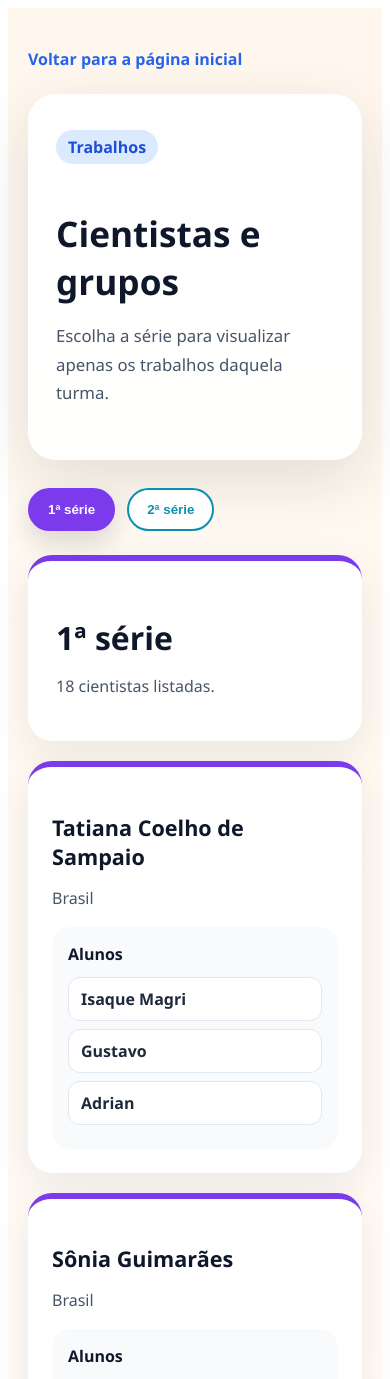
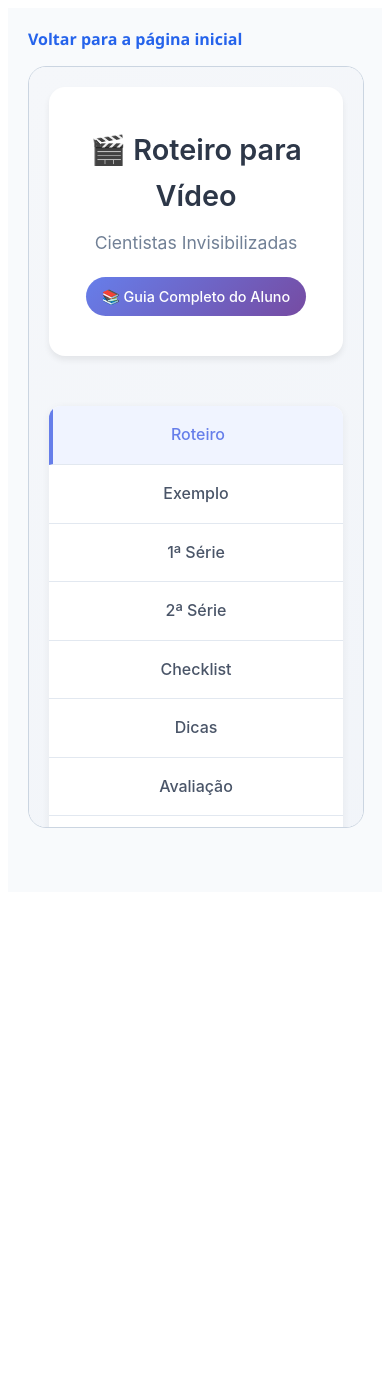
Before and after one commit to Nick91-qui/clone-tabnews, a Next.js app: page /trabalhos in a window 390 px wide. Shown: the top 1379 px of the page. After the commit the page ends 900 px from the top, so only its background shows below. Built offline with nearby package versions, Linux system fonts and the light colour scheme.

Commit message:
feat: atualiza a estrutura da página de trabalhos para incluir visualização de conteúdo HTML dinâmic

```diff
--- a/pages/site.html
+++ b/pages/site.html
@@ -1042,214 +1042,162 @@
       const grupos1serie = [
         {
           num: 1,
-          formato: "Dupla",
           cientista: "Tatiana Coelho de Sampaio",
           pais: "🇧🇷 Brasil",
-          bloco: "Brasileira",
-          integrantes: ["", ""],
+          integrantes: ["Isaque M", "Gustavo", "Adrian"],
         },
         {
           num: 2,
-          formato: "Dupla",
           cientista: "Sônia Guimarães",
           pais: "🇧🇷 Brasil",
-          bloco: "Brasileira/Negra",
-          integrantes: ["", ""],
+          integrantes: ["Yasmin", "Livia"],
         },
         {
           num: 3,
-          formato: "Dupla",
           cientista: "Joana D'Arc Félix de Souza",
           pais: "🇧🇷 Brasil",
-          bloco: "Brasileira/Negra",
-          integrantes: ["", ""],
+          integrantes: ["Alberto", "Leonardo", "Rafael"],
         },
         {
           num: 4,
-          formato: "Dupla",
           cientista: "Marianne Ferreira",
           pais: "🇧🇷 Brasil",
-          bloco: "Brasileira",
-          integrantes: ["", ""],
+          integrantes: ["Samuel", "Brian", "Caua"],
         },
         {
           num: 5,
-          formato: "Dupla",
           cientista: "Katherine Johnson",
           pais: "🇺🇸 EUA",
-          bloco: "Negra",
-          integrantes: ["", ""],
+          integrantes: ["Sophia", "Heloisa", "Davi"],
         },
         {
           num: 6,
-          formato: "Dupla",
           cientista: "Alice Ball",
           pais: "🇺🇸 EUA",
-          bloco: "Negra",
-          integrantes: ["", ""],
+          integrantes: ["Nycolle", "Juliana B"],
         },
         {
           num: 7,
-          formato: "Dupla",
           cientista: "Mae C. Jemison",
           pais: "🇺🇸 EUA",
-          bloco: "Negra",
-          integrantes: ["", ""],
+          integrantes: ["Lucio", "Christian"],
         },
         {
           num: 8,
-          formato: "Dupla",
           cientista: "Gladys West",
           pais: "🇺🇸 EUA",
-          bloco: "Negra",
-          integrantes: ["", ""],
+          integrantes: ["Mario"],
         },
         {
           num: 9,
-          formato: "Dupla",
           cientista: "Wangari Maathai",
           pais: "🇰🇪 Quênia",
-          bloco: "Negra",
-          integrantes: ["", ""],
+          integrantes: ["Fernanda", "Rafaela"],
         },
         {
           num: 10,
-          formato: "Dupla",
           cientista: "Marie Maynard Daly",
           pais: "🇺🇸 EUA",
-          bloco: "Negra",
-          integrantes: ["", ""],
+          integrantes: ["Mateus", "Aquiles"],
         },
         {
           num: 11,
-          formato: "Dupla",
           cientista: "Marie-Anne Paulze Lavoisier",
           pais: "🇫🇷 França",
-          bloco: "Invisibilizada",
-          integrantes: ["", ""],
+          integrantes: ["Maria E", "Breno", "Enzo"],
         },
         {
           num: 12,
-          formato: "Dupla",
           cientista: "Clara Immerwahr",
           pais: "🇩🇪 Alemanha",
-          bloco: "Invisibilizada",
-          integrantes: ["", ""],
+          integrantes: ["Victor", "Ana L E"],
         },
         {
           num: 13,
-          formato: "Dupla",
           cientista: "Kathleen Lonsdale",
           pais: "🇬🇧 Irlanda/Reino Unido",
-          bloco: "Invisibilizada",
-          integrantes: ["", ""],
+          integrantes: ["Amanda", "Betina", "Julia"],
         },
         {
           num: 14,
-          formato: "Dupla",
           cientista: "Ida Noddack",
           pais: "🇩🇪 Alemanha",
-          bloco: "Invisibilizada",
-          integrantes: ["", ""],
+          integrantes: ["Juliana R", "Maria B"],
         },
         {
           num: 15,
-          formato: "Trio",
           cientista: "Shirley Ann Jackson",
           pais: "🇺🇸 EUA",
-          bloco: "Negra",
-          integrantes: ["", "", ""],
+          integrantes: [],
         },
         {
           num: 16,
-          formato: "Trio",
           cientista: "Quarraisha Abdool Karim",
           pais: "🇿🇦 África do Sul",
-          bloco: "Negra",
-          integrantes: ["", "", ""],
+          integrantes: ["Gabriel", "Maria L F"],
         },
         {
           num: 17,
-          formato: "Trio",
           cientista: "Ellen Swallow Richards",
           pais: "🇺🇸 EUA",
-          bloco: "Invisibilizada",
-          integrantes: ["", "", ""],
+          integrantes: [],
         },
         {
           num: 18,
-          formato: "Trio",
           cientista: "Edith Flanigen",
           pais: "🇺🇸 EUA",
-          bloco: "Invisibilizada",
-          integrantes: ["", "", ""],
+          integrantes: [],
         },
       ];
 
       const grupos2serie = [
         {
           num: 1,
-          formato: "Trio",
           cientista: "Tebello Nyokong",
           pais: "🇿🇦 Lesoto/África do Sul",
-          bloco: "Negra",
-          integrantes: ["", "", ""],
+          integrantes: ["Ana Melo", "Anna C", "Kelvin"],
         },
         {
           num: 2,
-          formato: "Trio",
           cientista: "Segenet Kelemu",
           pais: "🇪🇹 Etiópia",
-          bloco: "Negra",
-          integrantes: ["", "", ""],
+          integrantes: ["Victor"],
         },
         {
           num: 3,
-          formato: "Trio",
           cientista: "Francisca Nneka Okeke",
           pais: "🇳🇬 Nigéria",
-          bloco: "Negra",
-          integrantes: ["", "", ""],
+          integrantes: ["Alexandra", "Ana L", "Rebeca"],
         },
         {
           num: 4,
-          formato: "Trio",
           cientista: "Nashwa Eassa",
           pais: "🇸🇩 Sudão",
-          bloco: "Negra",
-          integrantes: ["", "", ""],
+          integrantes: ["Adriana", "Kaian", "Isabel"],
         },
         {
           num: 5,
-          formato: "Dupla",
           cientista: "Marguerite Perey",
           pais: "🇫🇷 França",
-          bloco: "Invisibilizada",
-          integrantes: ["", ""],
+          integrantes: ["Maria Luiza", "Lara"],
         },
         {
           num: 6,
-          formato: "Dupla",
           cientista: "Agnes Pockels",
           pais: "🇩🇪 Alemanha",
-          bloco: "Invisibilizada",
-          integrantes: ["", ""],
+          integrantes: ["Pedro", "Marília", "Maria V", "Gabriela"],
         },
         {
           num: 7,
-          formato: "Dupla",
           cientista: "Harriet Brooks",
           pais: "🇨🇦 Canadá",
-          bloco: "Invisibilizada",
-          integrantes: ["", ""],
+          integrantes: ["Gustavo", "Alice", "Ursula"],
         },
         {
           num: 8,
-          formato: "Quarteto",
           cientista: "Julia Lermontova",
           pais: "🇷🇺 Rússia",
-          bloco: "Invisibilizada",
-          integrantes: ["", "", "", ""],
+          integrantes: ["Aidan", "Julia", "Hadassa", "Joaquim"],
         },
       ];
 
@@ -1261,24 +1209,20 @@
         container.innerHTML = grupos
           .map((grupo) => {
             let nomesHTML = "";
-            grupo.integrantes.forEach((nome, index) => {
-              if (nome && nome.trim() !== "") {
+
+            if (grupo.integrantes.length === 0) {
+              nomesHTML = `<span class="nome-vazio">⚠️ Integrantes a definir</span>`;
+            } else {
+              grupo.integrantes.forEach((nome) => {
                 nomesHTML += `<span class="nome-aluno">👤 ${nome}</span>`;
-              } else {
-                nomesHTML += `<span class="nome-vazio">⚠️ Integrante ${index + 1} — a definir</span>`;
-              }
-            });
-
-            let blocoEmoji = "";
-            if (grupo.bloco.includes("Brasileira")) blocoEmoji = "🇧🇷";
-            else if (grupo.bloco.includes("Negra")) blocoEmoji = "✊🏿";
-            else blocoEmoji = "🟡";
+              });
+            }
 
             return `
                     <div class="grupo-card">
-                        <div class="grupo-num">Grupo ${grupo.num} • ${grupo.formato} ${blocoEmoji}</div>
+                        <div class="grupo-num">Grupo ${grupo.num}</div>
                         <div class="grupo-cientista">${grupo.cientista}</div>
-                        <div class="grupo-info">${grupo.pais} • ${grupo.bloco}</div>
+                        <div class="grupo-info">${grupo.pais}</div>
                         <div class="grupo-integrantes">
                             <span class="label-integrantes">👥 Integrantes:</span>
                             ${nomesHTML}
--- a/pages/trabalhos.js
+++ b/pages/trabalhos.js
@@ -1,364 +1,56 @@
+import fs from "fs";
+import path from "path";
 import Link from "next/link";
-import { useState } from "react";
 
-const trabalhosPorSerie = [
-  {
-    serie: "1ª série",
-    cor: "#7c3aed",
-    trabalhos: [
-      {
-        cientista: "Tatiana Coelho de Sampaio",
-        pais: "Brasil",
-        alunos: ["Isaque Magri", "Gustavo", "Adrian"],
-      },
-      {
-        cientista: "Sônia Guimarães",
-        pais: "Brasil",
-        alunos: ["Yasmin", "Livia"],
-      },
-      {
-        cientista: "Joana D'Arc Félix de Souza",
-        pais: "Brasil",
-        alunos: ["Alberto", "Leonardo", "Rafael"],
-      },
-      {
-        cientista: "Marianne Ferreira",
-        pais: "Brasil",
-        alunos: ["Samuel", "Brian", "Caua"],
-      },
-      {
-        cientista: "Katherine Johnson",
-        pais: "EUA",
-        alunos: ["Sophia", "Heloisa", "Davi"],
-      },
-      {
-        cientista: "Alice Ball",
-        pais: "EUA",
-        alunos: ["Nycolle", "Juliana Burgos"],
-      },
-      {
-        cientista: "Mae C. Jemison",
-        pais: "EUA",
-        alunos: ["Lucio", "Christian"],
-      },
-      {
-        cientista: "Gladys West",
-        pais: "EUA",
-        alunos: ["Mario"],
-      },
-      {
-        cientista: "Wangari Maathai",
-        pais: "Quênia",
-        alunos: ["Fernanda", "Rafaela"],
-      },
-      {
-        cientista: "Marie Maynard Daly",
-        pais: "EUA",
-        alunos: ["Mateus", "Aquiles"],
-      },
-      {
-        cientista: "Marie-Anne Paulze Lavoisier",
-        pais: "França",
-        alunos: ["Maria Eduarda", "Breno", "Enzo"],
-      },
-      {
-        cientista: "Clara Immerwahr",
-        pais: "Alemanha",
-        alunos: ["Victor", "Ana Luiza Efgen"],
-      },
-      {
-        cientista: "Kathleen Lonsdale",
-        pais: "Irlanda/Reino Unido",
-        alunos: ["Amanda", "Betina", "Julia"],
-      },
-      {
-        cientista: "Ida Noddack",
-        pais: "Alemanha",
-        alunos: ["Juliana Ribeiro", "Maria Bisi"],
-      },
-      {
-        cientista: "Shirley Ann Jackson",
-        pais: "EUA",
-        alunos: [],
-      },
-      {
-        cientista: "Quarraisha Abdool Karim",
-        pais: "África do Sul",
-        alunos: ["Gabriel", "Maria Luiza de Freitas"],
-      },
-      {
-        cientista: "Ellen Swallow Richards",
-        pais: "EUA",
-        alunos: [],
-      },
-      {
-        cientista: "Edith Flanigen",
-        pais: "EUA",
-        alunos: [],
-      },
-    ],
-  },
-  {
-    serie: "2ª série",
-    cor: "#0891b2",
-    trabalhos: [
-      {
-        cientista: "Tebello Nyokong",
-        pais: "Lesoto/África do Sul",
-        alunos: ["Ana Melo", "Anna clara", "Kelvin"],
-      },
-      {
-        cientista: "Segenet Kelemu",
-        pais: "Etiópia",
-        alunos: ["Victor"],
-      },
-      {
-        cientista: "Francisca Nneka Okeke",
-        pais: "Nigéria",
-        alunos: ["Alexandra", "Ana Luisa", "Rebeca"],
-      },
-      {
-        cientista: "Nashwa Eassa",
-        pais: "Sudão",
-        alunos: ["Adriana", "Kaian", "Isabel"],
-      },
-      {
-        cientista: "Marguerite Perey",
-        pais: "França",
-        alunos: ["Maria Luiza", "Lara"],
-      },
-      {
-        cientista: "Agnes Pockels",
-        pais: "Alemanha",
-        alunos: ["Pedro", "Marília", "Maria vitoria", "Gabriela"],
-      },
-      {
-        cientista: "Harriet Brooks",
-        pais: "Canadá",
-        alunos: ["Gustavo", "Alice", "Ursula"],
-      },
-      {
-        cientista: "Julia Lermontova",
-        pais: "Rússia",
-        alunos: ["Aidan", "Julia", "Hadassa", "Joaquim"],
-      },
-      {
-        cientista: "Vera Rubin",
-        pais: "EUA",
-        alunos: ["Álvaro"],
-      },
-    ],
-  },
-];
-
-const pageStyles = {
-  minHeight: "100vh",
-  padding: "40px 20px 80px",
-  background: "linear-gradient(180deg, #fff7ed 0%, #ffffff 40%, #eff6ff 100%)",
-  fontFamily: '"Segoe UI", Tahoma, Geneva, Verdana, sans-serif',
-  color: "#0f172a",
-};
-
-const containerStyles = {
-  maxWidth: "1200px",
-  margin: "0 auto",
-};
-
-const heroStyles = {
-  background: "rgba(255, 255, 255, 0.94)",
-  borderRadius: "28px",
-  padding: "36px 28px",
-  boxShadow: "0 20px 60px rgba(15, 23, 42, 0.12)",
-  marginBottom: "28px",
-};
-
-const badgeStyles = {
-  display: "inline-block",
-  padding: "6px 12px",
-  borderRadius: "999px",
-  background: "#dbeafe",
-  color: "#1d4ed8",
-  fontWeight: 700,
-  marginBottom: "16px",
-};
-
-const tabsStyles = {
-  display: "flex",
-  gap: "12px",
-  flexWrap: "wrap",
-  marginBottom: "24px",
-};
-
-const gridStyles = {
-  display: "grid",
-  gridTemplateColumns: "repeat(auto-fit, minmax(260px, 1fr))",
-  gap: "20px",
-};
-
-export default function Trabalhos() {
-  const [serieAtiva, setSerieAtiva] = useState(trabalhosPorSerie[0].serie);
-  const grupoAtivo =
-    trabalhosPorSerie.find((grupo) => grupo.serie === serieAtiva) ||
-    trabalhosPorSerie[0];
-
+function Trabalhos({ htmlContent }) {
   return (
-    <main style={pageStyles}>
-      <div style={containerStyles}>
+    <main
+      style={{
+        minHeight: "100vh",
+        background: "#f8fafc",
+        padding: "20px",
+        fontFamily: '"Segoe UI", Tahoma, Geneva, Verdana, sans-serif',
+      }}
+    >
+      <div style={{ maxWidth: "1200px", margin: "0 auto" }}>
         <Link
           href="/"
           style={{
             display: "inline-block",
-            marginBottom: "24px",
+            marginBottom: "16px",
             color: "#2563eb",
             textDecoration: "none",
-            fontWeight: 700,
+            fontWeight: 600,
           }}
         >
           Voltar para a página inicial
         </Link>
 
-        <section style={heroStyles}>
-          <span style={badgeStyles}>Trabalhos</span>
-          <h1
-            style={{
-              fontSize: "clamp(2.2rem, 5vw, 3.5rem)",
-              marginBottom: "12px",
-            }}
-          >
-            Cientistas e grupos
-          </h1>
-          <p
-            style={{
-              fontSize: "1.05rem",
-              lineHeight: 1.7,
-              color: "#475569",
-              maxWidth: "760px",
-            }}
-          >
-            Escolha a série para visualizar apenas os trabalhos daquela turma.
-          </p>
-        </section>
-
-        <div style={tabsStyles}>
-          {trabalhosPorSerie.map((grupo) => {
-            const ativa = grupo.serie === serieAtiva;
-
-            return (
-              <button
-                key={grupo.serie}
-                type="button"
-                onClick={() => setSerieAtiva(grupo.serie)}
-                style={{
-                  padding: "12px 18px",
-                  borderRadius: "999px",
-                  border: `2px solid ${grupo.cor}`,
-                  background: ativa ? grupo.cor : "#ffffff",
-                  color: ativa ? "#ffffff" : grupo.cor,
-                  fontWeight: 700,
-                  cursor: "pointer",
-                  boxShadow: ativa
-                    ? "0 12px 24px rgba(15, 23, 42, 0.14)"
-                    : "none",
-                }}
-              >
-                {grupo.serie}
-              </button>
-            );
-          })}
-        </div>
-
-        <section key={grupoAtivo.serie} style={{ marginBottom: "32px" }}>
-          <div
-            style={{
-              background: "#ffffff",
-              borderRadius: "24px",
-              padding: "28px",
-              marginBottom: "20px",
-              boxShadow: "0 14px 40px rgba(15, 23, 42, 0.08)",
-              borderTop: `6px solid ${grupoAtivo.cor}`,
-            }}
-          >
-            <h2 style={{ fontSize: "2rem", marginBottom: "10px" }}>
-              {grupoAtivo.serie}
-            </h2>
-            <p style={{ color: "#475569" }}>
-              {grupoAtivo.trabalhos.length} cientistas listadas.
-            </p>
-          </div>
-
-          <div style={gridStyles}>
-            {grupoAtivo.trabalhos.map((trabalho) => (
-              <article
-                key={trabalho.cientista}
-                style={{
-                  background: "#ffffff",
-                  borderRadius: "24px",
-                  padding: "24px",
-                  boxShadow: "0 14px 40px rgba(15, 23, 42, 0.08)",
-                  borderTop: `6px solid ${grupoAtivo.cor}`,
-                }}
-              >
-                <h3 style={{ fontSize: "1.35rem", marginBottom: "10px" }}>
-                  {trabalho.cientista}
-                </h3>
-                <p style={{ color: "#475569", marginBottom: "18px" }}>
-                  {trabalho.pais}
-                </p>
-
-                <div
-                  style={{
-                    background: "#f8fafc",
-                    borderRadius: "18px",
-                    padding: "16px",
-                  }}
-                >
-                  <strong
-                    style={{
-                      display: "block",
-                      marginBottom: "12px",
-                      color: "#0f172a",
-                    }}
-                  >
-                    Alunos
-                  </strong>
-
-                  {trabalho.alunos.length > 0 ? (
-                    trabalho.alunos.map((aluno) => (
-                      <div
-                        key={aluno}
-                        style={{
-                          padding: "10px 12px",
-                          marginBottom: "8px",
-                          borderRadius: "12px",
-                          background: "#ffffff",
-                          border: "1px solid #e2e8f0",
-                          color: "#1e293b",
-                          fontWeight: 600,
-                        }}
-                      >
-                        {aluno}
-                      </div>
-                    ))
-                  ) : (
-                    <div
-                      style={{
-                        padding: "10px 12px",
-                        borderRadius: "12px",
-                        background: "#fff1f2",
-                        border: "1px solid #fecdd3",
-                        color: "#be123c",
-                        fontWeight: 600,
-                      }}
-                    >
-                      Alunos a definir
-                    </div>
-                  )}
-                </div>
-              </article>
-            ))}
-          </div>
-        </section>
+        <iframe
+          title="Trabalho Cientistas Invisibilizadas"
+          srcDoc={htmlContent}
+          style={{
+            width: "100%",
+            minHeight: "90vh",
+            border: "1px solid #cbd5e1",
+            borderRadius: "18px",
+            background: "#ffffff",
+          }}
+        />
       </div>
     </main>
   );
 }
+
+export async function getStaticProps() {
+  const filePath = path.join(process.cwd(), "pages", "site.html");
+  const htmlContent = fs.readFileSync(filePath, "utf8");
+
+  return {
+    props: {
+      htmlContent,
+    },
+  };
+}
+
+export default Trabalhos;
```
